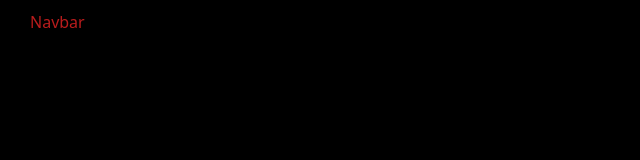
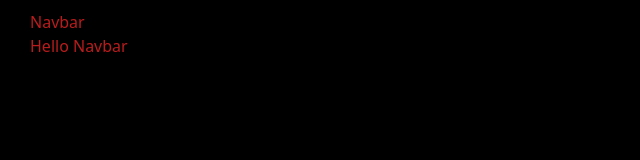
Before and after one commit to QodirovDoston/exemple_forProgramiz, a React (Vite) app in the folder demo/: page / in a window 1280 px wide. Shown: the top 160 px of the page, without its empty margins (0-640 px from the left). Built offline with nearby package versions, Linux system fonts and the light colour scheme.

Commit message:
ad navbar

```diff
--- a/demo/src/Componts/Navbar.jsx
+++ b/demo/src/Componts/Navbar.jsx
@@ -3,6 +3,7 @@ export default function Navbar() {
   return (
     <div className="container mx-auto py-[10px] sm:px-[30px] px-[10px]">
       <div className="text-red-700">Navbar</div>
+      <h1 className="text-red-700 hover:text-light-50">Hello Navbar</h1>
     </div>
   )
 }
```
